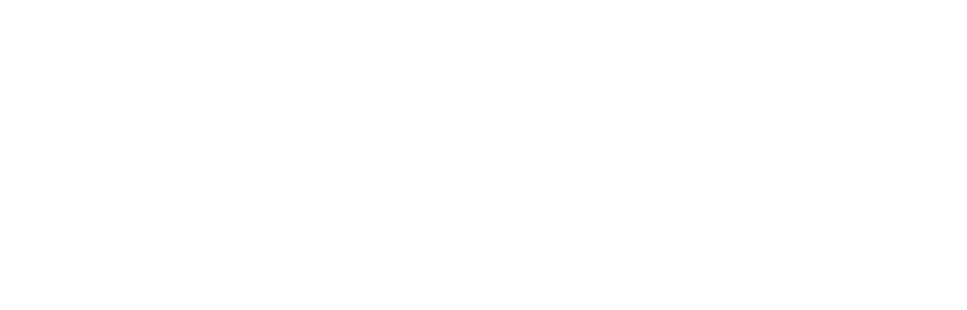
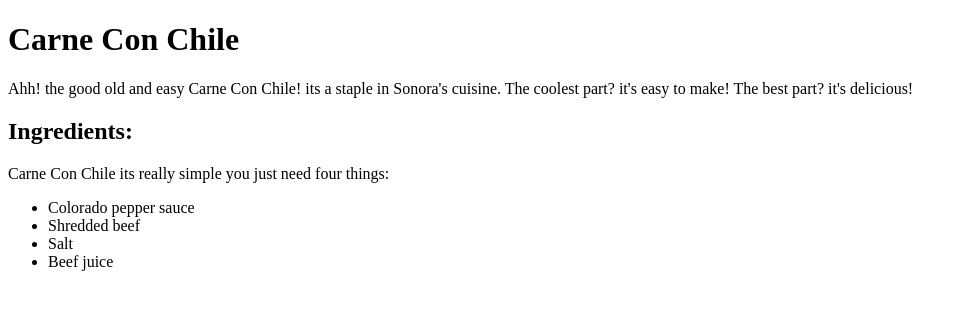
Before and after one commit to YesUSFlorido/odin-recipes, a plain HTML site: page recipes/Carne-Con-Chile.html in a window 1280 px wide. Shown: the whole page, without its empty margins (0-967 px from the left). Drawn offline with Linux system fonts and the light colour scheme.

Commit message:
I just added a pic and put some little descriptions put more ingredients on the carne con chile recipe

```diff
--- a/recipes/Carne-Con-Chile.html
+++ b/recipes/Carne-Con-Chile.html
@@ -5,6 +5,22 @@
     <title>¡Carne Con Chile!</title>
 </head>
 <body>
+    <h1>Carne Con Chile</h1>
+
+ <p>Ahh! the good old and easy Carne Con Chile! its a staple in Sonora's cuisine. The coolest part? it's easy to make!
+    The best part? it's delicious!</p>
+
+    <h2>Ingredients:</h2>
+
+    Carne Con Chile its really simple you just need four things:
+
+    <ul>
+        <li>Colorado pepper sauce</li>
+        <li>Shredded beef</li>
+        <li>Salt</li>
+        <li>Beef juice</li>
+    </ul>
+
 
 </body>
 </html>
```
Also changed, not shown: recipes/gallina_pinta.html (+3 -3 lines), recipes/pozole.html (added, +13 -0 lines), images/Carne2.jpg (added).
